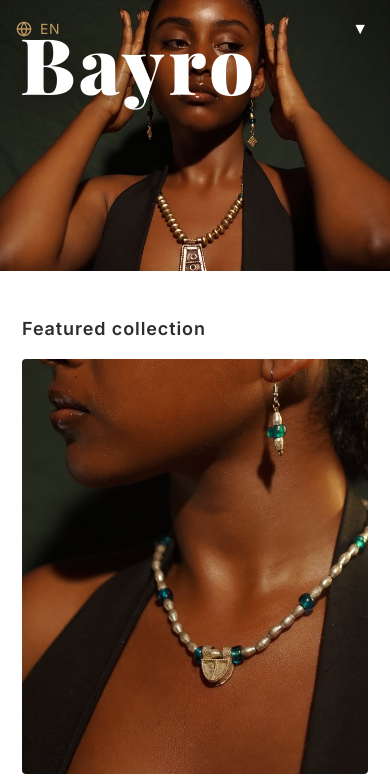
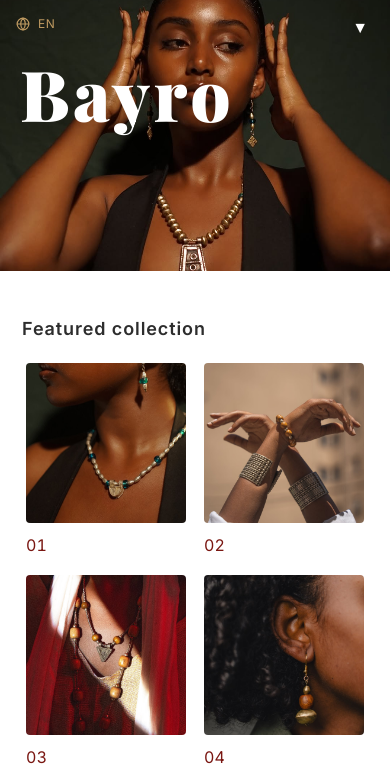
Before and after one commit to jerusalem-M/bayro, a plain HTML site: page bayro.html in a window 390 px wide. Shown: the top 781 px of the page. Drawn offline with nearby package versions, Linux system fonts and the light colour scheme.

Commit message:
Update styles.css

```diff
--- a/styles.css
+++ b/styles.css
@@ -19,7 +19,7 @@
 html,body{height:100%; width:100%}
 body{
   margin:0;
-  background:var(--paper); /* full-page white background */
+  background:var(--paper);
   color:var(--ink);
   font-family:Inter, system-ui, -apple-system, Segoe UI, Roboto, Helvetica, Arial, sans-serif;
   line-height:1.55;
@@ -37,8 +37,8 @@
 .hero{position:relative}
 .hero img{
   width:100%;
-  height:auto; /* let image show full height */
-  object-fit:cover; /* fills width, avoids weird stretching */
+  height:auto;
+  object-fit:cover;
   display:block;
 }
 
@@ -61,7 +61,7 @@
 .brand{
   position:absolute;
   left:clamp(22px,7vw,72px);
-  bottom: clamp(450px, 415vw, 490px); /* moved higher */
+  bottom: clamp(450px, 415vw, 490px);
   font-family:'Playfair Display',serif;
   font-weight:1000;
   letter-spacing:.05em;
@@ -210,7 +210,6 @@
     justify-self: center;
     margin-top: 24px;
   }
-
 }
 
 /* Footer */
@@ -291,8 +290,8 @@
 @media (max-width: 768px) {
   .nav { display: none; }
   .brand {
-    font-size: clamp(72px, 20vw, 120px);
-    top: 60px;
+    font-size: clamp(60px, 18vw, 100px); /* smaller brand font */
+    top: 90px; /* lower position */
     bottom: auto;
   }
   .grid {
@@ -335,11 +334,21 @@
     margin-top: 40px;
     text-align: center;
   }
-  /* Justify About Me text */
   .copy p {
     text-align: justify;
   }
+
+  /* Smaller dropdown icon and EN, moved upward */
+  .lang {
+    font-size: 12px;
+    transform: translateY(-4px);
+  }
+  .lang svg {
+    width: 14px;
+    height: 14px;
+  }
 }
+
 /* Hamburger styles */
 .hamburger {
   display: none;
@@ -390,3 +399,17 @@
 .card:hover img {
   transform: scale(1.05);
 }
+
+/* === Mobile gallery: 2 columns, images in pairs === */
+@media (max-width: 768px) {
+  .featured .grid {
+    grid-template-columns: repeat(2, 1fr) !important;
+    gap: 10px;
+  }
+  .featured .card {
+    padding: 4px;
+  }
+  .featured .card img {
+    aspect-ratio: 1 / 1;
+  }
+}
```
